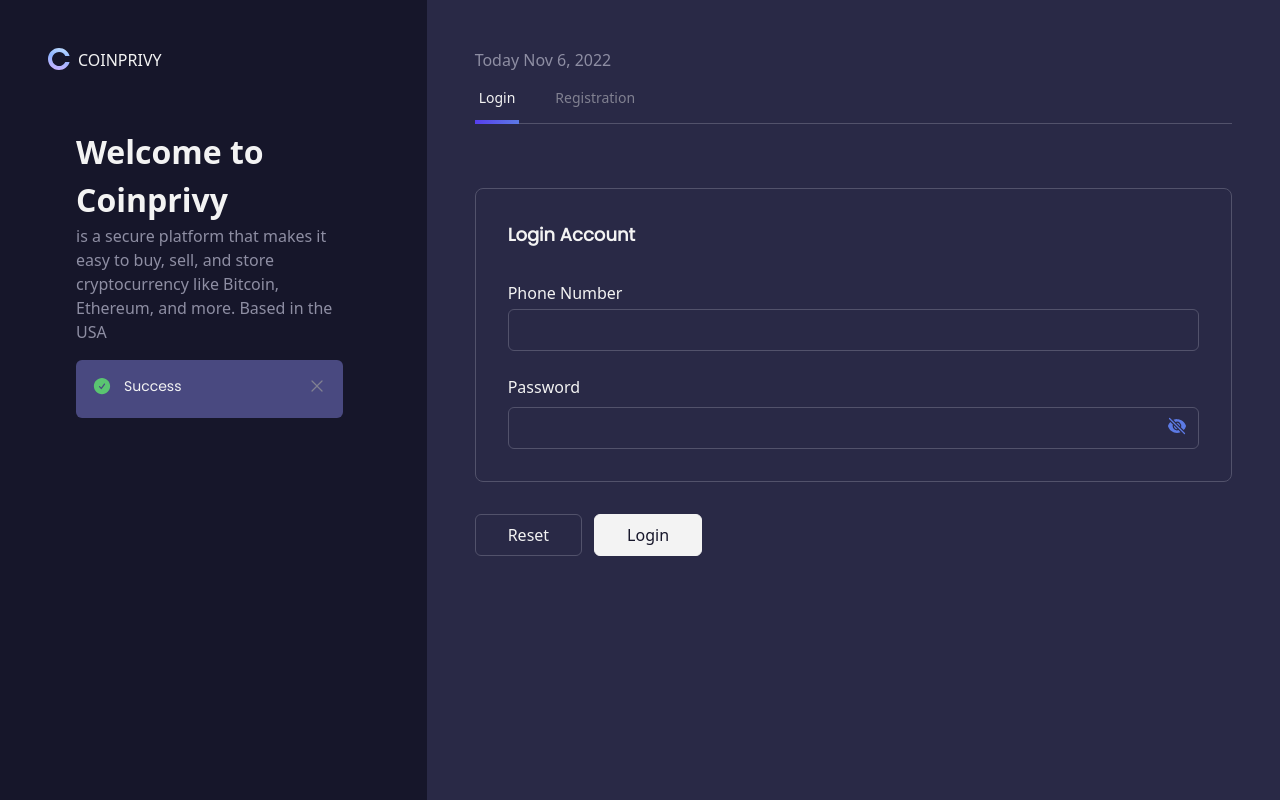
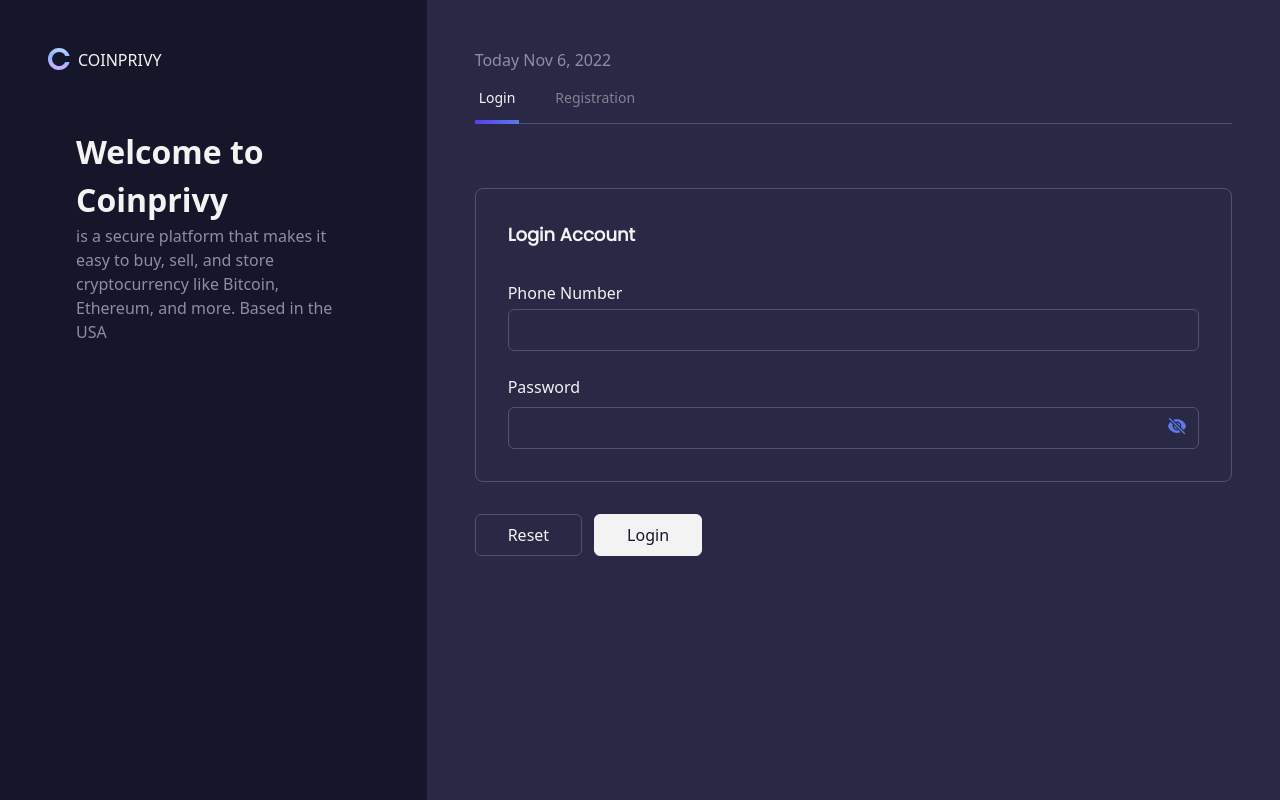
Before and after one commit to husenEF/next-simple-dekstop, a Next.js app: page /auth in a window 1280 px wide. Built offline with nearby package versions, Linux system fonts and the light colour scheme.

Commit message:
add error message

```diff
--- a/pages/_app.js
+++ b/pages/_app.js
@@ -6,20 +6,23 @@ import {
 } from '@tanstack/react-query';
 import { ReactQueryDevtools } from '@tanstack/react-query-devtools';
 
+import ErrorBoundary from '../src/components/ErrorBoundary';
+import { AlertProvider } from '../src/context/globalAlert';
 import '../styles/globals.css';
-import ErrorBoundary from '../src/components/ErrorBoundary';
 
 function MyApp({ Component, pageProps }) {
   const [queryClient] = useState(() => new QueryClient());
   return (
     <QueryClientProvider client={queryClient}>
       <Hydrate state={pageProps.dehydratedState}>
+        <AlertProvider>
           <ErrorBoundary>
             <Suspense
               fallback={<span className="text-bg-thriary">Loading...</span>}>
               <Component {...pageProps} />
             </Suspense>
           </ErrorBoundary>
+        </AlertProvider>
       </Hydrate>
       <ReactQueryDevtools />
     </QueryClientProvider>
--- a/src/components/Alert/index.jsx
+++ b/src/components/Alert/index.jsx
@@ -2,6 +2,7 @@ import {
   CheckCircleIcon,
   XMarkIcon,
   InformationCircleIcon,
+  ExclamationTriangleIcon,
 } from '@heroicons/react/24/solid';
 import classNames from '../../utils/classNames';
 
@@ -16,6 +17,12 @@ const Alert = ({ className, type, children, onClose, message, title }) => {
     info: (
       <InformationCircleIcon
         className="h-5 w-5 text-alert-info"
+        aria-hidden="true"
+      />
+    ),
+    error: (
+      <ExclamationTriangleIcon
+        className="h-5 w-5 text-red-500"
         aria-hidden="true"
       />
     ),
--- a/src/components/Layout/index.jsx
+++ b/src/components/Layout/index.jsx
@@ -3,8 +3,10 @@ import Link from 'next/link';
 import Logo from '../Icons/Logo';
 import Alert from '../Alert';
 import classNames from '../../utils/classNames';
+import { useGlobalAlertConsumer } from '../../context/globalAlert';
 
 const MainLayout = ({ children, rightContainer }) => {
+  const { alert, removeAlert } = useGlobalAlertConsumer();
   return (
     <div className="flex lg:flex-row flex-col lg:h-screen">
       <div className="bg-bg-primary lg:p-12 p-3 lg:w-2/6 w-full">
@@ -14,7 +16,7 @@ const MainLayout = ({ children, rightContainer }) => {
             COINPRIVY
           </Link>
         </h1>
-        <div className="mt-14 lg:px-7 px-2" >
+        <div className="mt-14 lg:px-7 px-2">
           <h2 className="text-basic-primary text-[32px] font-semibold">
             Welcome to{'\r\n'}Coinprivy
           </h2>
@@ -22,7 +24,15 @@ const MainLayout = ({ children, rightContainer }) => {
             is a secure platform that makes it easy to buy, sell, and store
             cryptocurrency like Bitcoin, Ethereum, and more. Based in the USA
           </p>
-          <Alert className="mr-2" />
+          {alert?.message !== '' && (
+            <Alert
+              className="mr-2"
+              message={alert?.message}
+              type={alert?.status}
+              title={alert?.title}
+              onClose={removeAlert}
+            />
+          )}
         </div>
       </div>
       <div
--- /dev/null
+++ b/src/context/globalAlert.js
@@ -0,0 +1,31 @@
+import { createContext, useContext, useState } from 'react';
+
+const GlobalAlertContext = createContext();
+GlobalAlertContext.displayName = 'GlobalAlertContext';
+
+const initialAlert = {
+  message: '',
+  status: 'success',
+  title: 'Success',
+};
+export const AlertProvider = ({ children }) => {
+  const [alert, setAlert] = useState(initialAlert);
+  const removeAlert = () => {
+    setAlert(initialAlert);
+  };
+
+  const alertValue = {
+    alert,
+    removeAlert,
+    setAlert,
+  };
+  return (
+    <GlobalAlertContext.Provider value={alertValue}>
+      {children}
+    </GlobalAlertContext.Provider>
+  );
+};
+
+export const useGlobalAlertConsumer = () => useContext(GlobalAlertContext);
+
+export default GlobalAlertContext;
--- a/src/hooks/useGallery.js
+++ b/src/hooks/useGallery.js
@@ -3,6 +3,7 @@ import { useQuery } from '@tanstack/react-query';
 import { requestGallery } from '../service/gallery';
 
 export const useGallery = () => {
-  // return useQuery
-  return useQuery(['gallery'], () => requestGallery());
+  const gallery = useQuery(['gallery'], () => requestGallery());
+
+  return {...gallery}
 };
--- a/src/pages/user/Gallery/index.jsx
+++ b/src/pages/user/Gallery/index.jsx
@@ -3,10 +3,25 @@ import { PlusIcon } from '@heroicons/react/24/solid';
 
 import BoxBorder from '../../../components/Layout/box';
 import { useGallery } from '../../../hooks/useGallery';
+import GlobalAlertContext, {
+  GlobalAlertConsumer,
+} from '../../../context/globalAlert';
+import { useContext, useEffect } from 'react';
+import { logger } from '../../../utils/logger';
 
 const GalleryTab = () => {
   const { data, isError, isLoading, error } = useGallery();
-
+  const { setAlert } = useContext(GlobalAlertContext);
+  useEffect(() => {
+    if (isError) {
+      logger.error({ error });
+      setAlert({
+        message: error.message,
+        status: 'error',
+        title: 'Invalid data',
+      });
+    }
+  }, [isError, error, setAlert]);
   return (
     <BoxBorder>
       <div className="flex flex-row mb-8">
```
Lines whose indentation alone changed are shown as unchanged.
